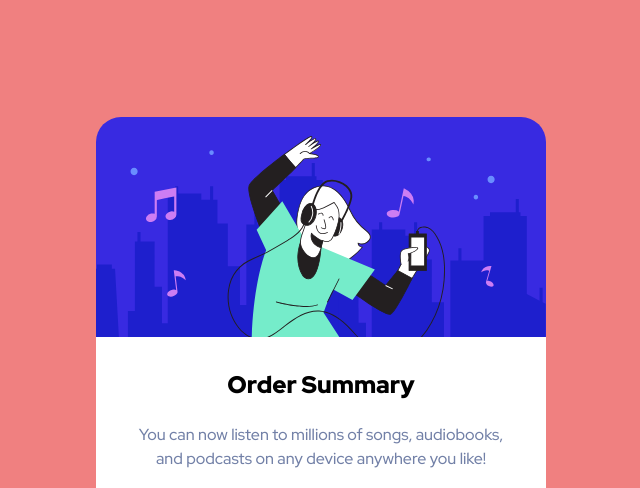
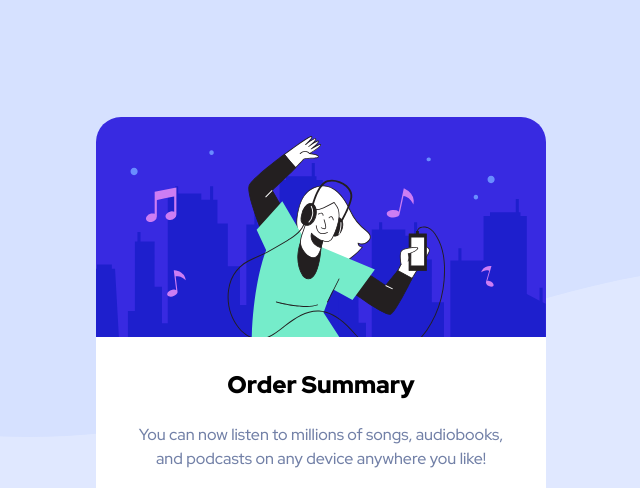
Before and after one commit to Aresxl/order-summary-solution, a plain HTML site: page index.html in a window 1280 px wide. Shown: the top 488 px of the page, without its empty margins (319-959 px from the left). Drawn offline with Linux system fonts and the light colour scheme.

Commit message:
background image fixed

```diff
--- a/styles.css
+++ b/styles.css
@@ -75,10 +75,11 @@ h6 {
 /* */
 
 body {
-  background-color: lightcoral;
-
   display: grid;
   place-content: center;
+  background-color: var(--clr-primary-100);
+  /* background-image: url(images/pattern-background-desktop.svg);
+  background-size: cover; */
   margin: 1.5rem;
   font-family: var(--ff-base);
   font-weight: var(--fw-regular);
@@ -177,3 +178,10 @@ h1 {
   text-align: center;
   color: var(--clr-neutral-400);
 }
+
+@media (min-width: 500px) {
+  body {
+    background-image: url(images/pattern-background-desktop.svg);
+    background-repeat: no-repeat;
+  }
+}
```
